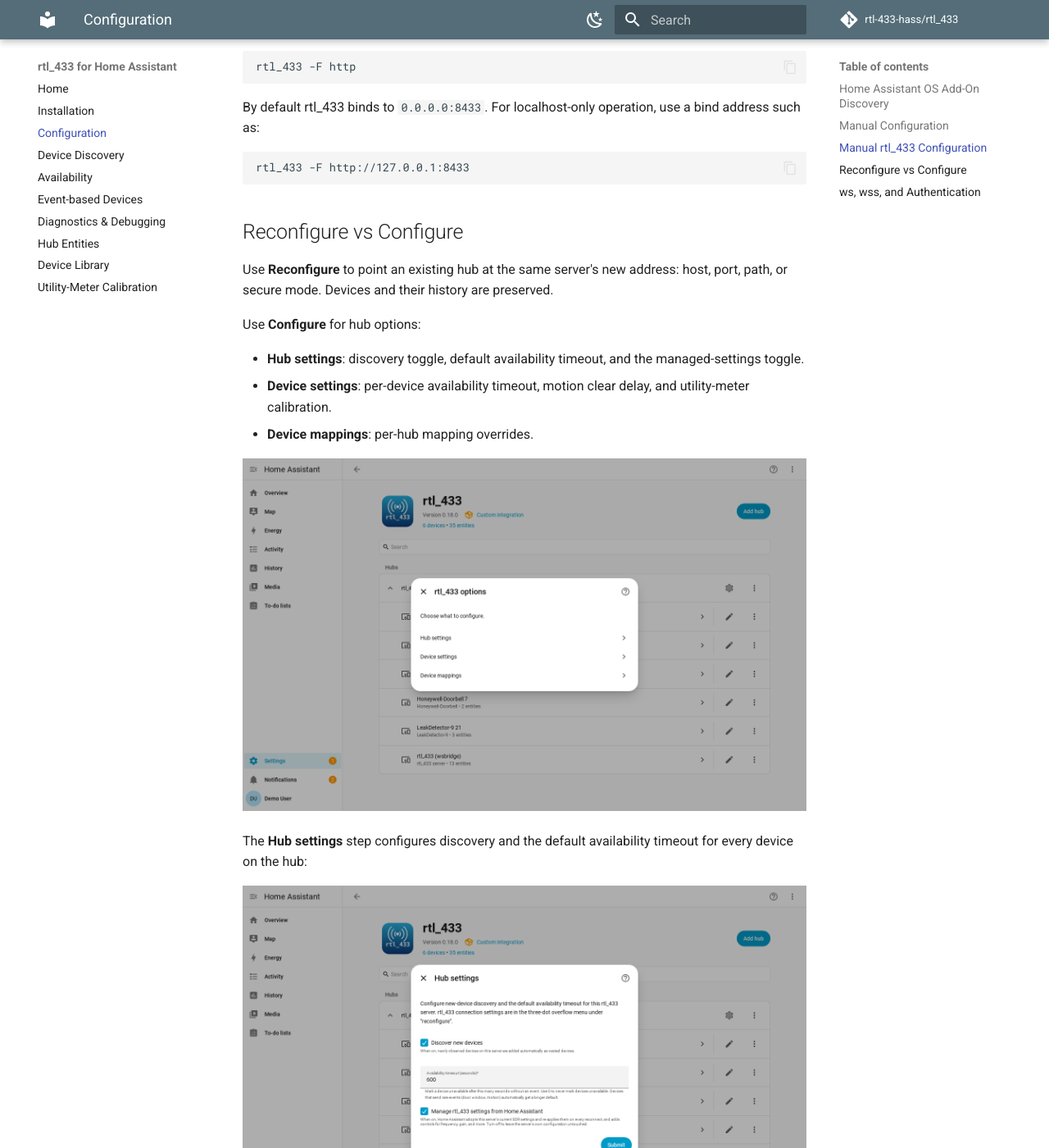
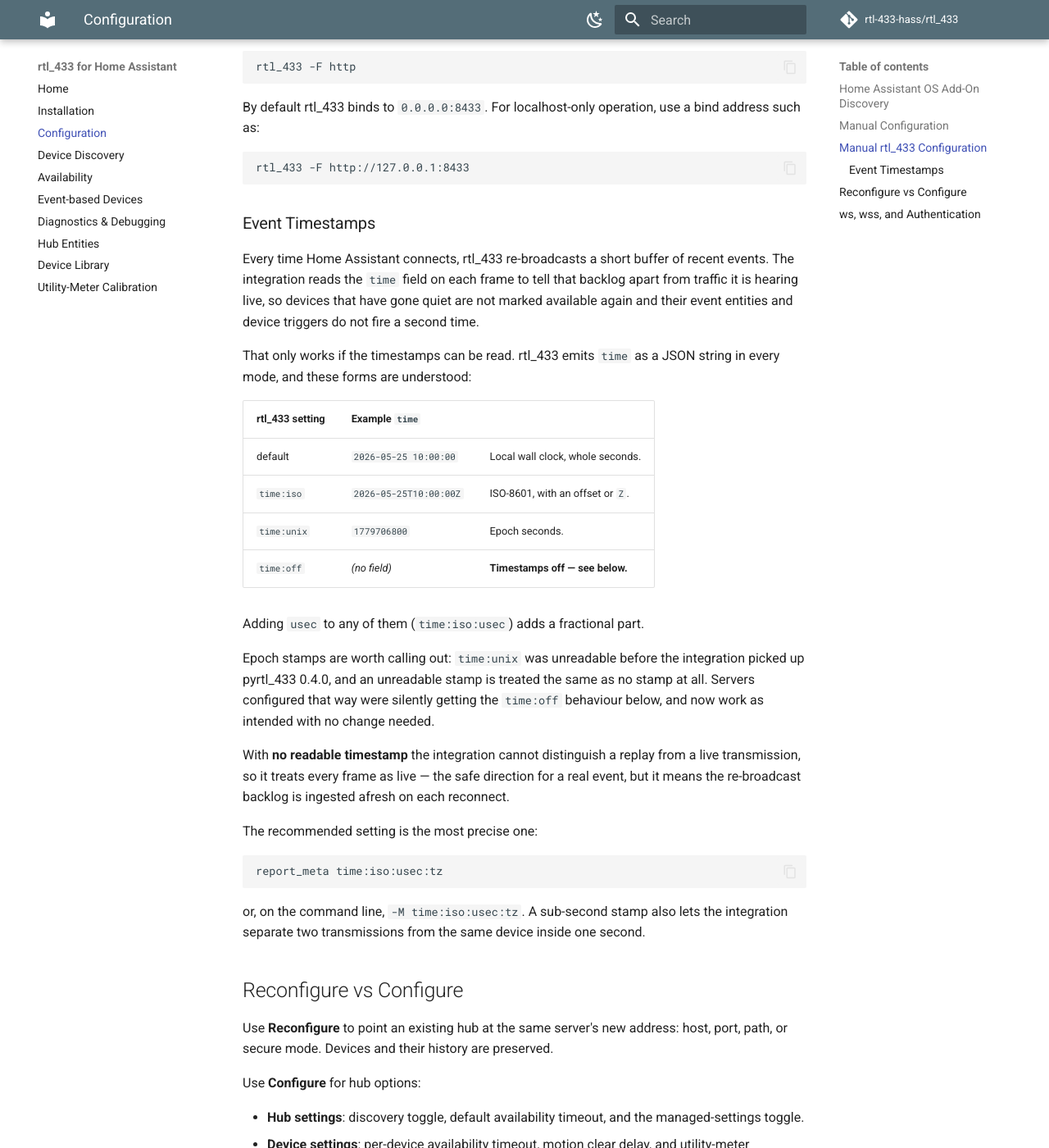
Before and after one commit to rtl-433-hass/rtl_433, an MkDocs documentation site: the page built from docs/configuration.md, in a window 1280 px wide and 1400 px high, scrolled down 1781 px. Shown: the whole window at 82% size. Built offline with MkDocs 1.6.1 and Material for MkDocs 9.7.7, drawn with Linux system fonts in a browser that asks for light colours; comment, search, counter and statistics services are not loaded; the version menu is left out.

Commit message:
docs: document which event timestamp formats the integration can read
The replay machinery depends on rtl_433 stamping its frames with a timestamp
this integration can parse, and nothing said so. device-discovery.md mentioned
that "the integration uses frame timestamps" without saying what happens when
there are none, and configuration.md's rtl_433 section covered only the HTTP
server flags.

The immediate reason to write it down is a fix in pyrtl_433 0.4.0: epoch stamps
(``report_meta time:unix``, emitted as a JSON string like every other mode) were
unreadable before it, and an unreadable stamp is treated exactly like a missing
one. Anyone running that setting was silently getting the ``time:off``
behaviour -- the reconnect backlog ingested as live traffic, reviving devices
that had gone quiet and re-firing their event entities -- with no indication
why. Those servers now work as intended without changing anything, which is
worth telling people who may have noticed the symptom and not the cause.

Documents the accepted forms as a table, what changes without a readable stamp,
and the recommended ``report_meta time:iso:usec:tz`` (the setting pyrtl_433
itself names as the remedy), with the ``-M`` equivalent alongside it -- the same
pairing diagnostics.md already uses for ``report_meta level``.

Built with ``mkdocs build --strict``.

Co-Authored-By: Claude Opus 5 (1M context) <noreply@anthropic.com>
Claude-Session: https://claude.ai/code/session_01S8s4NDVABvZtr52Twb1QUT

````diff
--- a/docs/configuration.md
+++ b/docs/configuration.md
@@ -59,6 +59,45 @@ bind address such as:
 rtl_433 -F http://127.0.0.1:8433
 ```
 
+### Event Timestamps
+
+Every time Home Assistant connects, rtl_433 re-broadcasts a short buffer of
+recent events. The integration reads the `time` field on each frame to tell that
+backlog apart from traffic it is hearing live, so devices that have gone quiet
+are not marked available again and their event entities and device triggers do
+not fire a second time.
+
+That only works if the timestamps can be read. rtl_433 emits `time` as a JSON
+string in every mode, and these forms are understood:
+
+| rtl_433 setting | Example `time` | |
+| --- | --- | --- |
+| default | `2026-05-25 10:00:00` | Local wall clock, whole seconds. |
+| `time:iso` | `2026-05-25T10:00:00Z` | ISO-8601, with an offset or `Z`. |
+| `time:unix` | `1779706800` | Epoch seconds. |
+| `time:off` | *(no field)* | **Timestamps off — see below.** |
+
+Adding `usec` to any of them (`time:iso:usec`) adds a fractional part.
+
+Epoch stamps are worth calling out: `time:unix` was unreadable before the
+integration picked up pyrtl_433 0.4.0, and an unreadable stamp is treated the
+same as no stamp at all. Servers configured that way were silently getting the
+`time:off` behaviour below, and now work as intended with no change needed.
+
+With **no readable timestamp** the integration cannot distinguish a replay from
+a live transmission, so it treats every frame as live — the safe direction for a
+real event, but it means the re-broadcast backlog is ingested afresh on each
+reconnect.
+
+The recommended setting is the most precise one:
+
+```
+report_meta time:iso:usec:tz
+```
+
+or, on the command line, `-M time:iso:usec:tz`. A sub-second stamp also lets the
+integration separate two transmissions from the same device inside one second.
+
 ## Reconfigure vs Configure
 
 Use **Reconfigure** to point an existing hub at the same server's new address:
````
Also changed, not shown: docs/device-discovery.md (+3 -1 lines).
